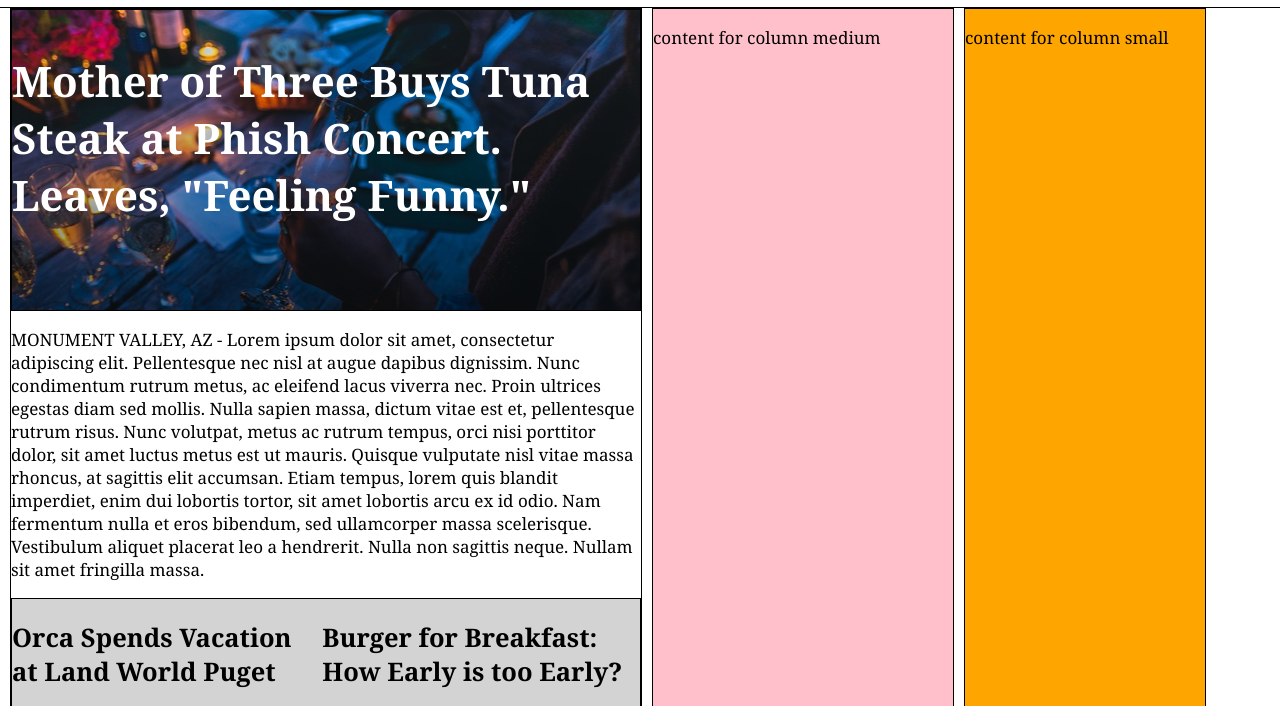
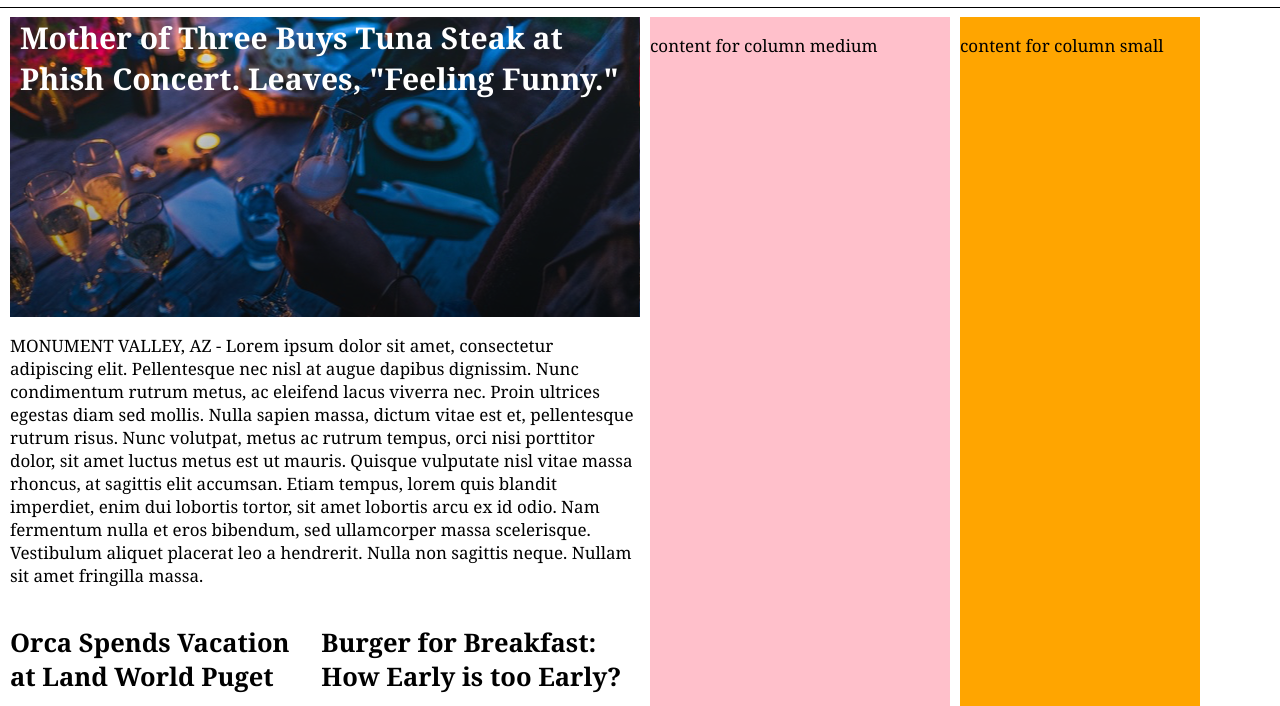
Before and after one commit to thomruns/MyTimes_Site, a plain HTML site: page index.html in a window 1280 px wide. Shown: the part 73-779 px from the top of the page. Drawn offline with Linux system fonts and the light colour scheme.

Commit message:
Large column styled and borders removed.

```diff
--- a/index.html
+++ b/index.html
@@ -24,7 +24,7 @@
     <div class="content">
       <div class="column large">
         <div class="leadstory">
-          <p class="headline">Mother of Three Buys Tuna Steak at Phish Concert. Leaves, "Feeling Funny."</p>
+          <h1>Mother of Three Buys Tuna Steak at Phish Concert. Leaves, "Feeling Funny."</h1>
         </div>
         <div class="narrative">
           <p>MONUMENT VALLEY, AZ - Lorem ipsum dolor sit amet, consectetur adipiscing elit. Pellentesque nec nisl at augue dapibus dignissim. Nunc condimentum rutrum metus, ac eleifend lacus viverra nec. Proin ultrices egestas diam sed mollis. Nulla sapien massa, dictum vitae est et, pellentesque rutrum risus. Nunc volutpat, metus ac rutrum tempus, orci nisi porttitor dolor, sit amet luctus metus est ut mauris. Quisque vulputate nisl vitae massa rhoncus, at sagittis elit accumsan. Etiam tempus, lorem quis blandit imperdiet, enim dui lobortis tortor, sit amet lobortis arcu ex id odio. Nam fermentum nulla et eros bibendum, sed ullamcorper massa scelerisque. Vestibulum aliquet placerat leo a hendrerit. Nulla non sagittis neque. Nullam sit amet fringilla massa.</p>
--- a/style.css
+++ b/style.css
@@ -9,12 +9,12 @@ body {
 #header {
       display: flex;
       align-items: center;
-      /*position: fixed;*/
-      /*z-index: 1;*/
+      position: fixed;
+      z-index: 1;
       width: 100%;
       height: 80px;
       border-bottom: 1px solid black;
-      /*background-color: green;*/
+      background-color: white;
       font-family: Verdana; Arial, sans-serif;
       font-size: 14px;
       font-weight: bold;
@@ -51,13 +51,14 @@ body {
   font-size: 17px;
   color: #000;
   margin: 0 5px;
+  padding-top: 90px;
   /*background-color: lightgreen;*/
 }
 
 .column {
   display: flex;
   margin: 0 5px;
-  border: 1px solid black; /* Ultimately eliminate this border */
+  /*border: 1px solid black; */
   flex-wrap: wrap;
 }
 
@@ -65,7 +66,7 @@ body {
   width: 630px;
   /*background: yellow;*/
   margin: 0 5px;
-  border: 1px solid black; /* Ultimately eliminate this border */
+  /*border: 1px solid black; /* Ultimately eliminate this border */*/
   /*display: block;*/
 }
 
@@ -86,28 +87,39 @@ body {
 .leadstory {
   background-image: url("resources/images/phish.png");
   display: flex;
-  font-family: Georgia;
-  font-weight: bold;
-  font-size: 30px;
-  /*color: white;*/
-  border: 1px solid black;
+
+  color: white;
+  /*border: 1px solid black;*/
   height: 300px;
+  /*align-items: flex-start;*/
 }
 
-.headline {
+.leadstory h1 {
   color: #fff;
-  font-size: 1.4em;
+  font-size: 30px;
+  padding: 0 10px;
+  margin-top: 0px;
+}
+.narrative p {
+
+}
+
+.headline p{
+  color: green;
+  font-size: 30px;
+  /*font-weight: bold;*/
+
   /*display: block;*/
   /*justify-content: center;*/
   /*padding: 75px 10px;;*/
 }
 
 .stories {
-  border: 1px solid black;
+  /*border: 1px solid black;*/
   display: flex;
   width: 100%;
   /*flex-wrap: wrap;*/
-  background-color: lightgray;
+  /*background-color: lightgray;*/
 }
 
 
```
